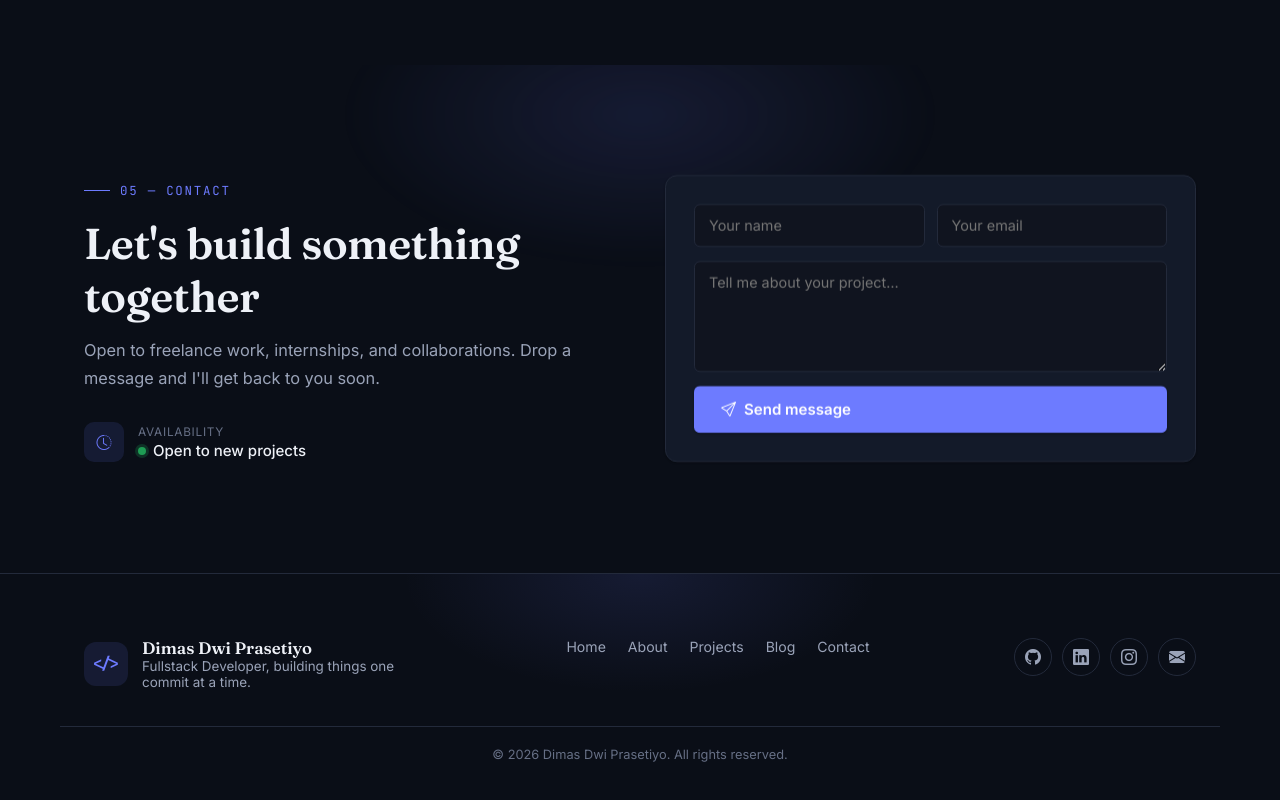
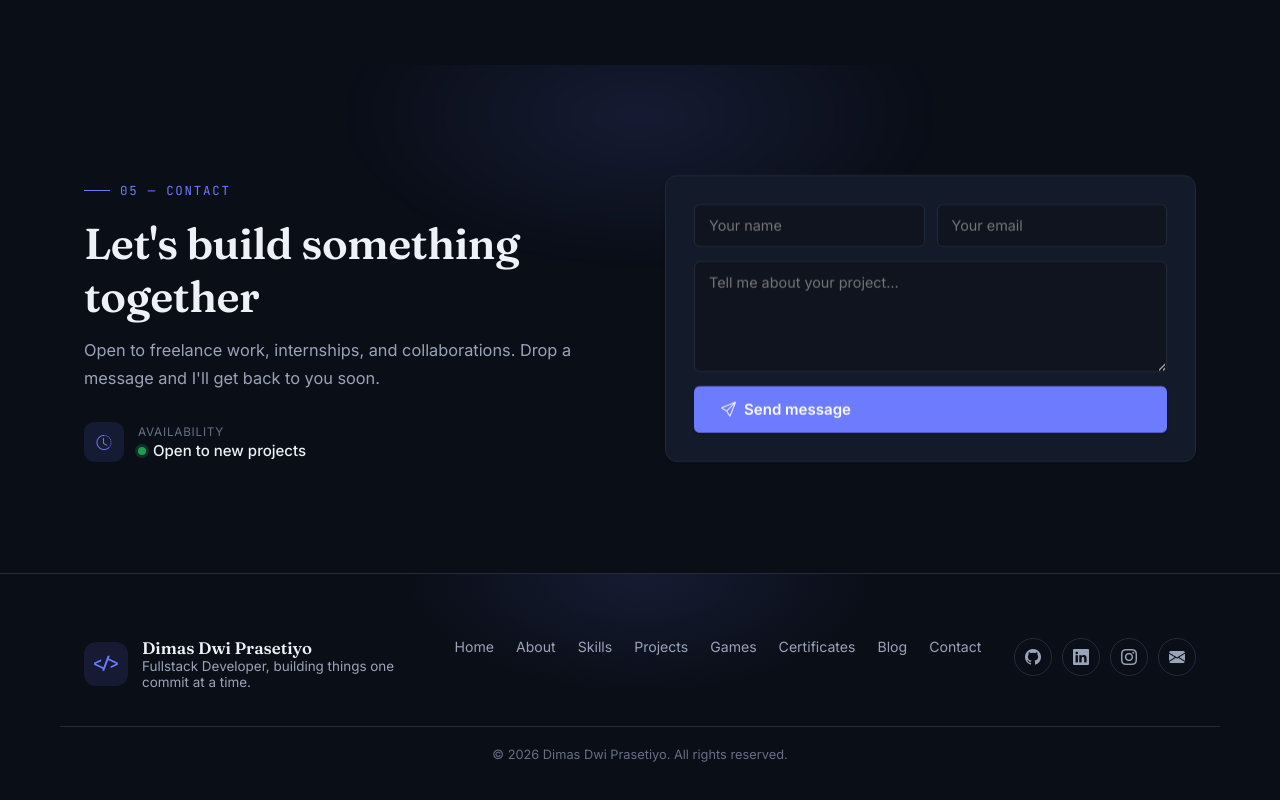
Before and after one commit to Dimas01102/portfolio1, a React (Vite) app: page / in a window 1280 px wide. Shown: the part 2307-3107 px from the top of the page. Built offline with nearby package versions, Linux system fonts and the light colour scheme; no server answers; the database is empty.

Commit message:
update: footer

```diff
--- a/src/components/Footer.tsx
+++ b/src/components/Footer.tsx
@@ -24,7 +24,10 @@ export default function Footer() {
         <nav className="site-footer__links">
           <Link to="/">Home</Link>
           <Link to="/#about">About</Link>
+          <Link to="/#skills">Skills</Link>
           <Link to="/projects">Projects</Link>
+          <Link to="/games">Games</Link>
+          <Link to="/#certificates">Certificates</Link>
           <Link to="/blog">Blog</Link>
           <Link to="/#contact">Contact</Link>
         </nav>
```
